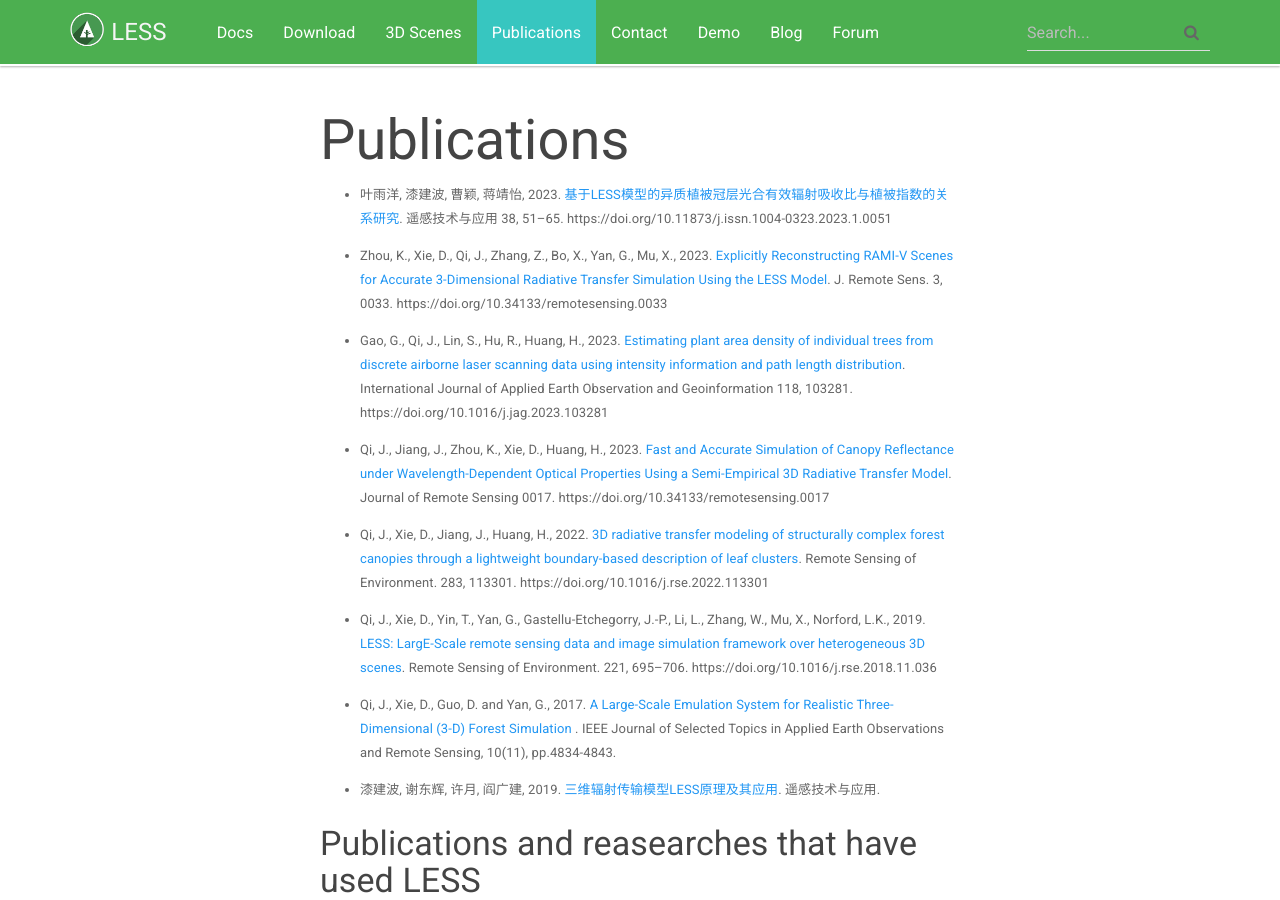
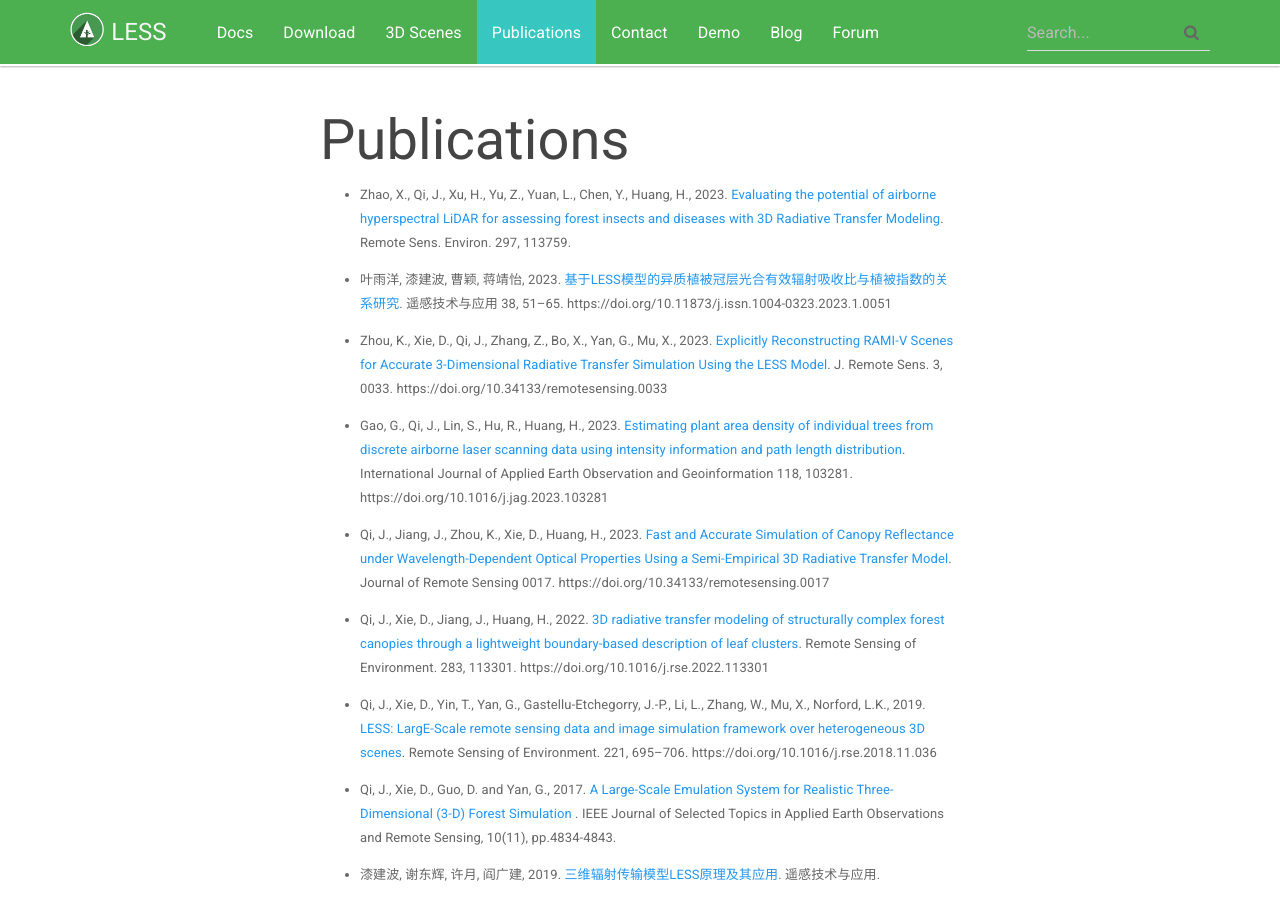
Before and after one commit to jianboqi/jianboqi.github.io, a Jekyll site: the page built from publications.md, in a window 1280 px wide and 900 px high. Built offline with Jekyll 4.4.1, drawn with Linux system fonts in a browser that asks for light colours; nearby versions of some CDN libraries.

Commit message:
Update publications.md

```diff
--- a/publications.md
+++ b/publications.md
@@ -4,6 +4,10 @@ layout: page
 permalink: /publications/
 sectionid: page_publications
 ---
+
+* Zhao, X., Qi, J., Xu, H., Yu, Z., Yuan, L., Chen, Y., Huang, H., 2023. [Evaluating the potential of airborne hyperspectral LiDAR for assessing forest insects and diseases with 3D Radiative Transfer Modeling](https://doi.org/10.1016/j.rse.2023.113759). Remote Sens. Environ. 297, 113759.
+
+
 * 叶雨洋, 漆建波, 曹颖, 蒋靖怡, 2023. [基于LESS模型的异质植被冠层光合有效辐射吸收比与植被指数的关系研究](http://www.rsta.ac.cn/CN/10.11873/j.issn.1004-0323.2023.1.0051). 遥感技术与应用 38, 51–65. https://doi.org/10.11873/j.issn.1004-0323.2023.1.0051
 
 * Zhou, K., Xie, D., Qi, J., Zhang, Z., Bo, X., Yan, G., Mu, X., 2023. [Explicitly Reconstructing RAMI-V Scenes for Accurate 3-Dimensional Radiative Transfer Simulation Using the LESS Model](https://spj.science.org/doi/10.34133/remotesensing.0033). J. Remote Sens. 3, 0033. https://doi.org/10.34133/remotesensing.0033
```
